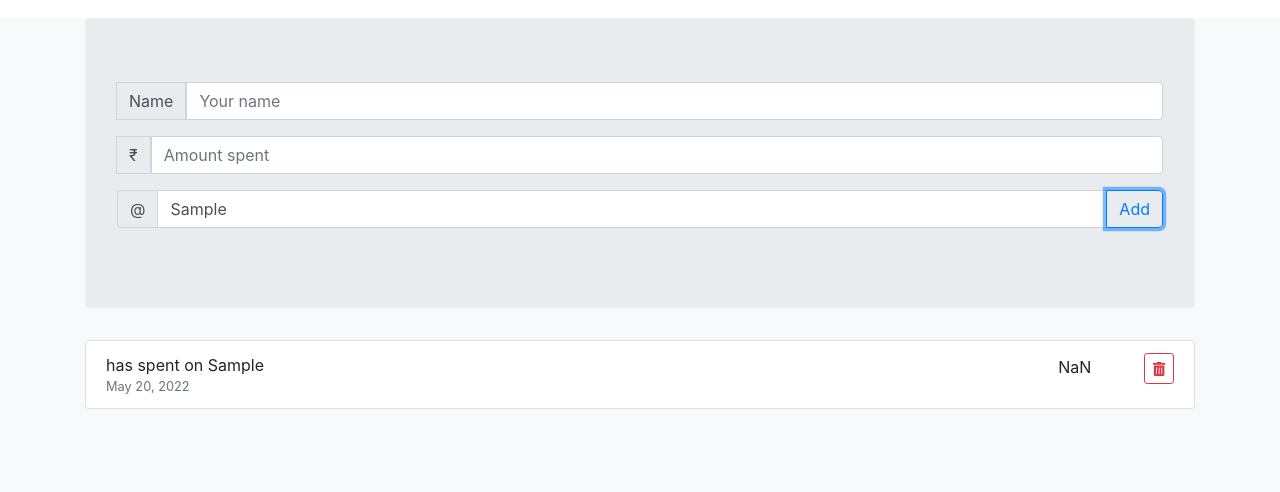
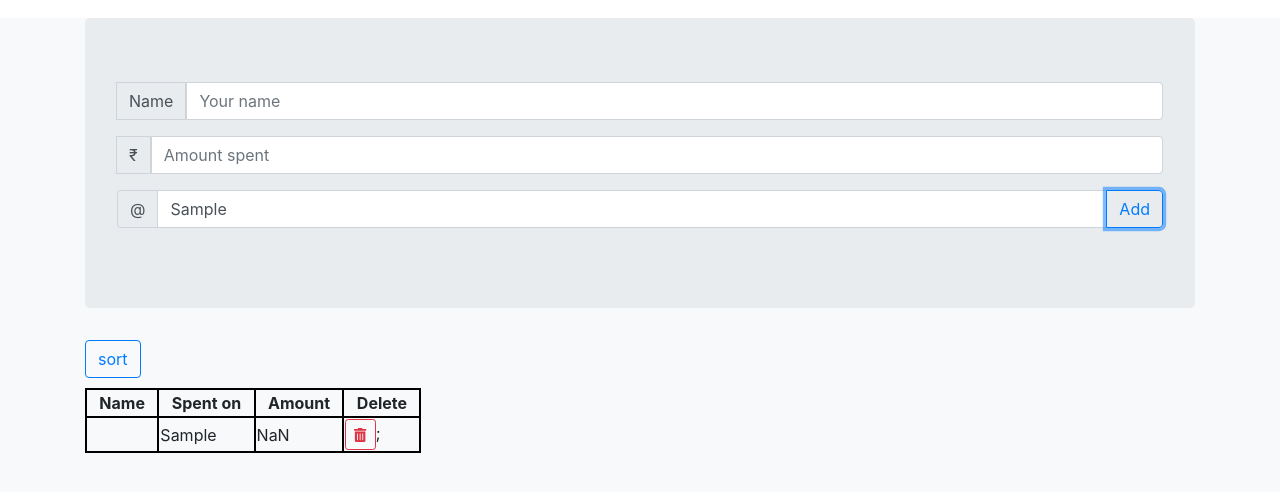
Before and after one commit to AbdulKhaderWali/total-expense-project, a plain HTML site: page index.html in a window 1280 px wide. Both pictures are taken after typing "Sample" into the empty fields and a click on the button "Add". Shown: the part 62-554 px from the top of the page. Drawn offline with nearby package versions, Linux system fonts and the light colour scheme.

Commit message:
Data is now stored in table format

```diff
--- a/index.html
+++ b/index.html
@@ -9,15 +9,21 @@
     <link rel="stylesheet" href="https://stackpath.bootstrapcdn.com/bootstrap/4.3.1/css/bootstrap.min.css"
         integrity="sha384-ggOyR0iXCbMQv3Xipma34MD+dH/1fQ784/j6cY/iJTQUOhcWr7x9JvoRxT2MZw1T" crossorigin="anonymous" />
 
-    <!-- <style>
-        body{
+    <style>
+        /* body{
             display: flex;
             flex-direction: column;
             justify-content: center;
             align-items: center;
             height: 100vh;
+        } */
+        th,td{
+            border: 2px solid black;
         }
-    </style> -->
+        .sorting{
+            margin-bottom: 10px;
+        }
+    </style>
     <script defer src="https://use.fontawesome.com/releases/v5.7.2/js/all.js"
         integrity="sha384-0pzryjIRos8mFBWMzSSZApWtPl/5++eIfzYmTgBBmXYdhvxPc+XcFEk+zJwDgWbP"
         crossorigin="anonymous"></script>
@@ -57,11 +63,19 @@
                     </div>
                 </div>
             </div>
-            <div id="tableEl">
-                <ul class="list-group" id="tableEl">
-                </ul>
+            <div class="sorting">
+                <button class="btn btn-outline-primary" type="button" id="sort">sort</button>
             </div>
-            <!-- <div id="tableEl"></div> -->
+            <div id="tableCreation">
+                <table id="tableEl">
+                    <tr>
+                        <th>&nbsp;&nbsp; Name &nbsp;&nbsp;</th>
+                        <th>&nbsp;&nbsp; Spent on &nbsp;&nbsp;</th>
+                        <th>&nbsp;&nbsp; Amount &nbsp;&nbsp;</th>
+                        <th>&nbsp;&nbsp; Delete &nbsp;&nbsp;</th>
+                    </tr>
+                </table>
+            </div>
         </div>
     </div>
 
@@ -71,6 +85,7 @@
         const inputElement = document.querySelector("#inputAmount");
         const textEl = document.querySelector("#desc");
         const nameEl = document.querySelector("#personName");
+        const sortBtn = document.querySelector("#sort");
         //get the heading to insert value in h1 tag
         const headingEl = document.querySelector("#heading");
         //reference for table div
@@ -101,13 +116,9 @@
             expenseItem.name = being;
             allExpenses.push(expenseItem);
             deletedAmount.push(expenseItem.amount);
-            // console.clear();
-            // console.table(allExpenses);
 
-            //mapping is simialr to looping
-            const allExpenseHTML = allExpenses.map(expense => createListItem(expense));
-            const allExpenseHTMLjoined = allExpenseHTML.join("");
-            tablediv.innerHTML = allExpenseHTMLjoined;
+            createListItem(expenseItem);
+
         }
 
         function printHeading(){
@@ -126,58 +137,63 @@
         }
         deletedAmount = [];
         function deleteItem(value) {
-            // console.log(value);
+
             for (let i = 0; i < allExpenses.length; i++) {
-                // console.log(allExpenses[i].moment.valueOf());
+
 
                 if (allExpenses[i].moment.valueOf() === value) {
                     totalExpense = totalExpense - deletedAmount[i];
                     printHeading();
                     deletedAmount.splice(i,1);
                     allExpenses.splice(i, 1);
-                    const allExpenseHTML = allExpenses.map(expense => createListItem(expense));
-                    const allExpenseHTMLjoined = allExpenseHTML.join("");
-                    tablediv.innerHTML = allExpenseHTMLjoined;
+                    // createListItem(expenseItem);
+                    tablediv.innerHTML = `<table>
+                    <tr>
+                        <th>&nbsp;&nbsp; Name &nbsp;&nbsp;</th>
+                        <th>&nbsp;&nbsp; Spent on &nbsp;&nbsp;</th>
+                        <th>&nbsp;&nbsp; Amount &nbsp;&nbsp;</th>
+                        <th>&nbsp;&nbsp; Delete &nbsp;&nbsp;</th>
+                    </tr>
+                </table>`;
+                    row = 1;
+                    allExpenses.map(expense => createListItem(expense));
+
                 }
             }
         }
 
+        let row = 1;
         function createListItem({ desc, amount, moment, name }) {
             // console.log(desc, amount);
-            return `
-                <li class="list-group-item d-flex justify-content-between">
-							<div class="d-flex flex-column">
-								${name + " has spent on " + desc}
-								<small class="text-muted">${getDateString(moment)}</small>
-							</div>
-							<div>
-								<span class="px-5">
-									${amount}
-								</span>
-								<button
+            const newRow = tablediv.insertRow(row);
+
+            const cell1 = newRow.insertCell(0);
+            const cell2 = newRow.insertCell(1);
+            const cell3 = newRow.insertCell(2);
+            const cell4 = newRow.insertCell(3);
+
+            cell1.innerHTML = `&nbsp ${name} &nbsp`;
+            cell2.innerHTML = desc;
+            cell3.innerHTML = amount;
+            cell4.innerHTML = `<button
                                 type="button"
                                 class="btn btn-outline-danger btn-sm"
                                 onclick="deleteItem(${moment.valueOf()})"
                                 >
-									<i class="fas fa-trash-alt"></i>
-								</button>
-							</div>
-						</li>`
+								<i class="fas fa-trash-alt"></i>
+								</button>;`
+            row = 1 + row;
+
         }
-        // {return `<div> ${expenses.desc} :: ${expenses.amount}</div>`});
 
+        function sortAmount(){
 
-        // const tableText = `
-        // <div> ${data1.desc} ::  ${data1.amount}</div>
-        // <div> ${data2.desc} ::  ${data2.amount}</div>
-        //`
-        // tablediv.innerHTML = tableText;
-
-        //converts array into a string format (so that we don't get a comma ",")
+        }
 
         //Getting button in element
         const element = document.querySelector("#btnAddExpense");
         //Listen to the button cllick
+        sortBtn.addEventListener("click",sortAmount, false);
         element.addEventListener("click", addExpensetotal, false);
         //more ways(get element by id,class)
         //Whenever the button is clicked function is called
```
